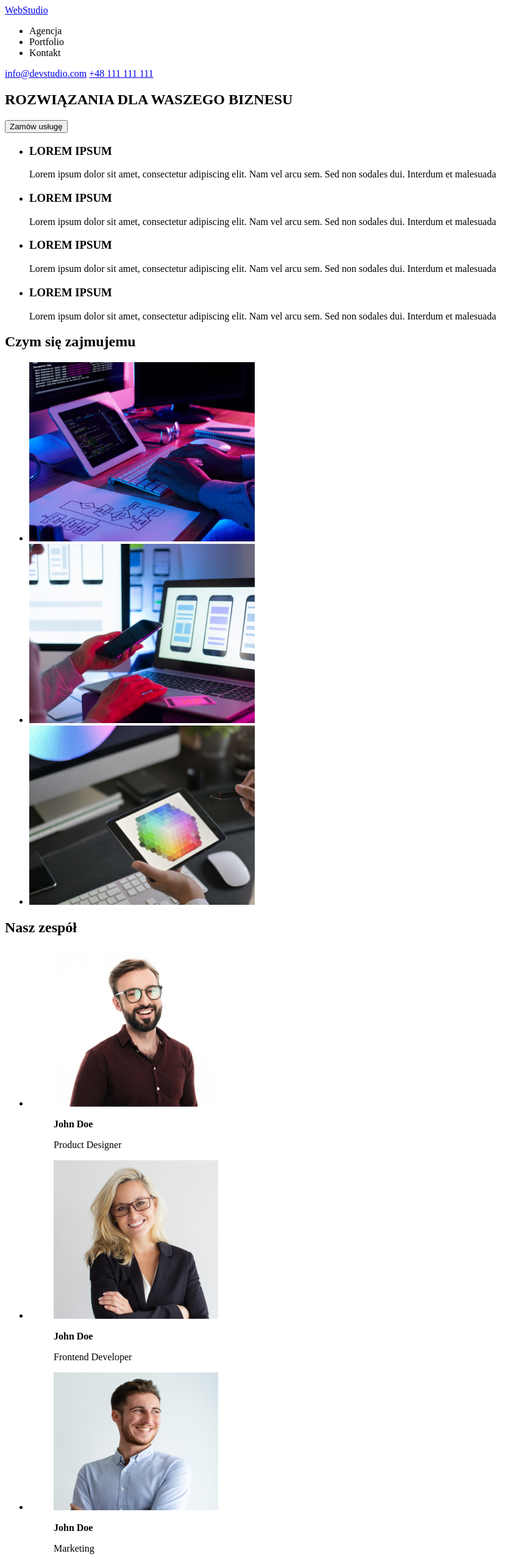
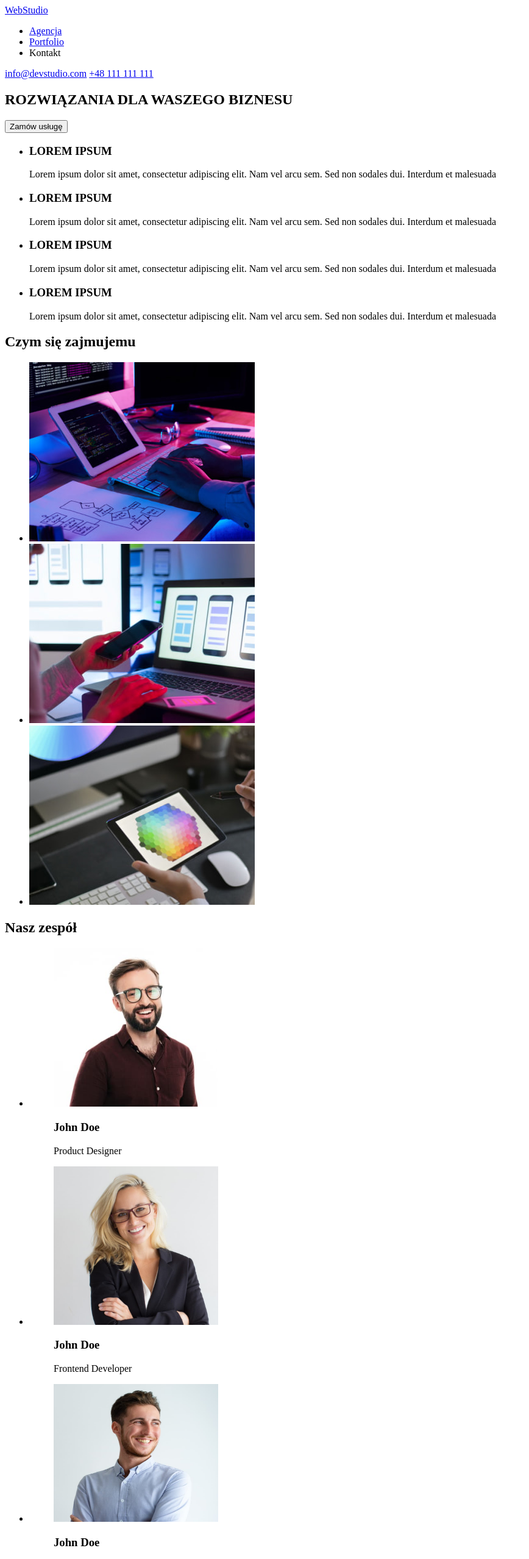
Before and after one commit to AngelikaGralewska/goit-markup-hw-01, a plain HTML site: page index.html in a window 1280 px wide. Shown: the top 2557 px of the page at 61% size, without its empty margins (0-868 px from the left). Drawn offline with Linux system fonts and the light colour scheme.

Commit message:
Update index.html

```diff
--- a/index.html
+++ b/index.html
@@ -6,9 +6,9 @@
     <a href="WebStudio">WebStudio</a>
     <!--main nawigation-->
     <nav><ul>
-        <li><a>Agencja</a></li>
-        <li><a>Portfolio</a></li>
-        <li><a>Kontakt</a></li>
+        <li><a href="./index.html">Agencja</a></li>
+        <li> <a href="./portfolio.html">Portfolio</a></li>
+        <li class="nav-link">Kontakt</li>
     </ul></nav>
     <!--contact-->
     <a href="mailto:info@devstudio.com">info@devstudio.com</a>
@@ -71,7 +71,7 @@ width="270"
 height="260"
 />
 <figcaption>
-    <p><b>John Doe</b></p>
+    <h3>John Doe</h3>
     <p>Product Designer</p>
 </figcaption>
 </figure>
@@ -85,7 +85,7 @@ height="260"
     height="260"
     />
     <figcaption>
-        <p><b>John Doe</b></p>
+        <h3>John Doe</h3>
         <p>Frontend Developer</p>
     </figcaption>
 </figure>
@@ -99,7 +99,7 @@ height="260"
     height="226"
     />
     <figcaption>
-        <p><b>John Doe</b></p>
+        <h3>John Doe</h3>
         <p>Marketing</p>
     </figcaption>
 </figure>
@@ -113,7 +113,7 @@ height="260"
     height="260"
     />
     <figcaption>
-        <p><b>John Doe</b></p>
+        <h3>John Doe</h3>
         <p>Ul Designer</p>
     </figcaption>
 </figure>
```
